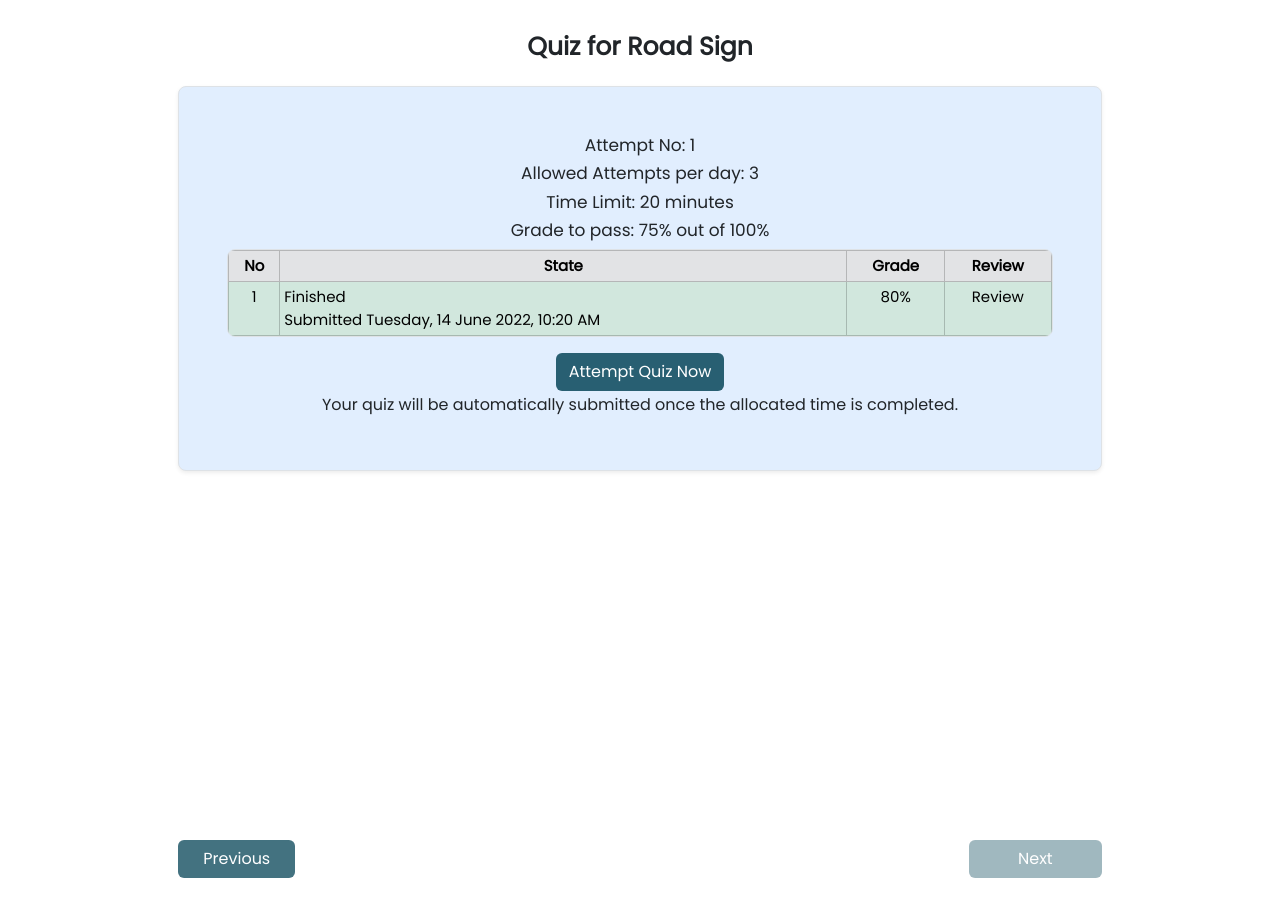
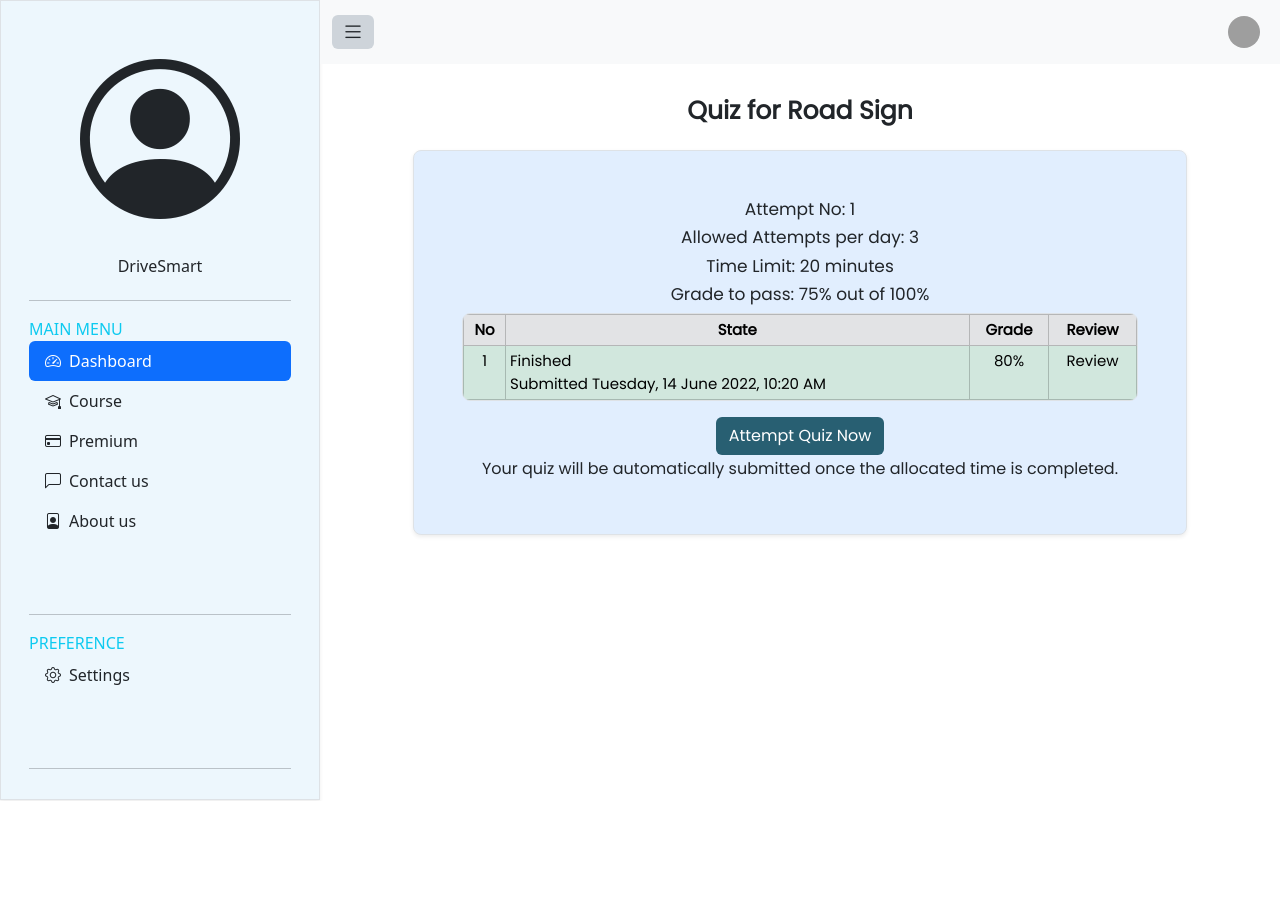
Before and after one commit to Luxshan2000/drivers-license-test-application, a React (Create React App) app in the folder webapp/: page /quiz/view in a window 1280 px wide. Shown: the top 916 px of the page. After the commit the page ends 801 px from the top, so only its background shows below. Built offline with nearby package versions, Linux system fonts and the light colour scheme; grey boxes are pictures that could not be loaded.

Commit message:
frame-added

```diff
--- a/webapp/src/components/OutFrame.js
+++ b/webapp/src/components/OutFrame.js
@@ -12,7 +12,9 @@ function OutFrame({children}) {
                 <OffCanvasNavComponent/>
             </div>}
             <div style={{height:'100vh'}} className=' p-0  col-12 col-md-9 col-lg-9 mx-auto  overflow-y-auto overflow-x-hidden'>
-              <NavBarInner />
+              <div className=' m-0 p-0 sticky-top '>
+                <NavBarInner />
+              </div>
               <div className='p-0 m-0 col-12 col-md-12 col-lg-12 mx-auto'>
                 {children}
                 <hr/>
--- a/webapp/src/views/ContentView.js
+++ b/webapp/src/views/ContentView.js
@@ -1,10 +1,12 @@
 import React from 'react'
+import OutFrame from '../components/OutFrame'
 import ScriptComponent from '../components/ScriptComponent'
 import VideoComponent from '../components/VideoComponent'
 
 
 function ContentView() {
   return (
+    <OutFrame>
       <div  className=' container-fluid mt-2 pt-2 ' >
         <div className=' text-center row'>
           <h5 className=' PageHeading' >1.Overview</h5>
@@ -26,6 +28,7 @@ function ContentView() {
           </div>
         </div>
       </div>
+    </OutFrame>
   )
 }
 
--- a/webapp/src/views/Exam.js
+++ b/webapp/src/views/Exam.js
@@ -1,8 +1,10 @@
 import React from 'react'
+import OutFrame from '../components/OutFrame'
 import QuestionComponent from '../components/QuestionComponent'
 
 function Exam() {
   return (
+    <OutFrame>
         <div className='container min-vh-100 rounded-1 mb-1 mb-md-2 mb-lg-3 mt-1 mt-md-2 mt-lg-3 col-11 col-md-10 col-lg-10 mx-auto' >
             <div className=' row'>
                 <div className=' ps-2 pe-2 p-1 rounded-1   text-center'>
@@ -13,11 +15,11 @@ function Exam() {
                 <div  className=' min-vh-100'>
                     <div className=' container-fluid' >
                         <div style={{backgroundColor:"#004053bc"}} className=' row  rounded-2 p-3'>
-                        <div className='col-12 col-md-9 col-lg-9 text-start'>
+                            <div className='col-12 col-md-8 col-lg-8 text-start'>
                                 <h6>Started On: 22 August 2023, 11.09 PM</h6>
                                 <h6>Status: Ongoing</h6>
                             </div>
-                        <div className='col-12 col-md-3 col-lg-3 text-md-end text-lg-end'>
+                            <div className='col-12 col-md-4 col-lg-4 text-md-end text-lg-end'>
                                 <h6 className=' text-white'>Remaining: 10 min, 23 Sec</h6>
                             </div>
                         </div>
@@ -49,6 +51,7 @@ function Exam() {
                 </div>
             </div>
         </div>
+    </OutFrame>
   )
 }
 
--- a/webapp/src/views/QuizView.js
+++ b/webapp/src/views/QuizView.js
@@ -1,4 +1,5 @@
 import React, { useState } from 'react'
+import OutFrame from '../components/OutFrame'
 import { useModal } from '../context/ModalContext'
 
 function QuizView() {
@@ -15,6 +16,7 @@ function QuizView() {
   }
 
   return (
+    <OutFrame>
       <div className=' container mt-2 p-1 p-md-3 p-lg-3   rounded-2   CourseHeading mb-5'>
         <div className=' m-0 col-11 col-md-10 col-lg-10 mx-auto' >
           <div className='text-center' >
@@ -61,8 +63,8 @@ function QuizView() {
             </div>
           </div>
         </div>
-
       </div>
+    </OutFrame>
   )
 }
 
```
Lines whose indentation alone changed are shown as unchanged.
